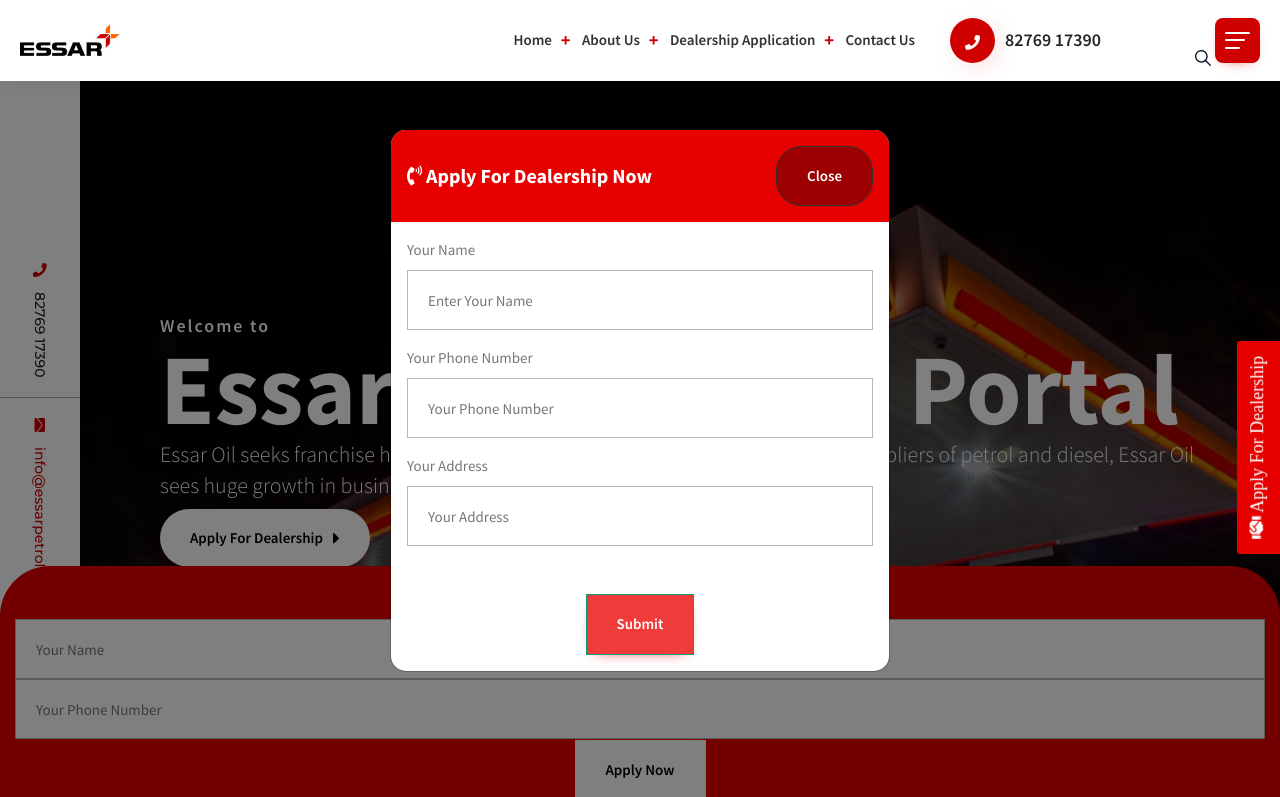
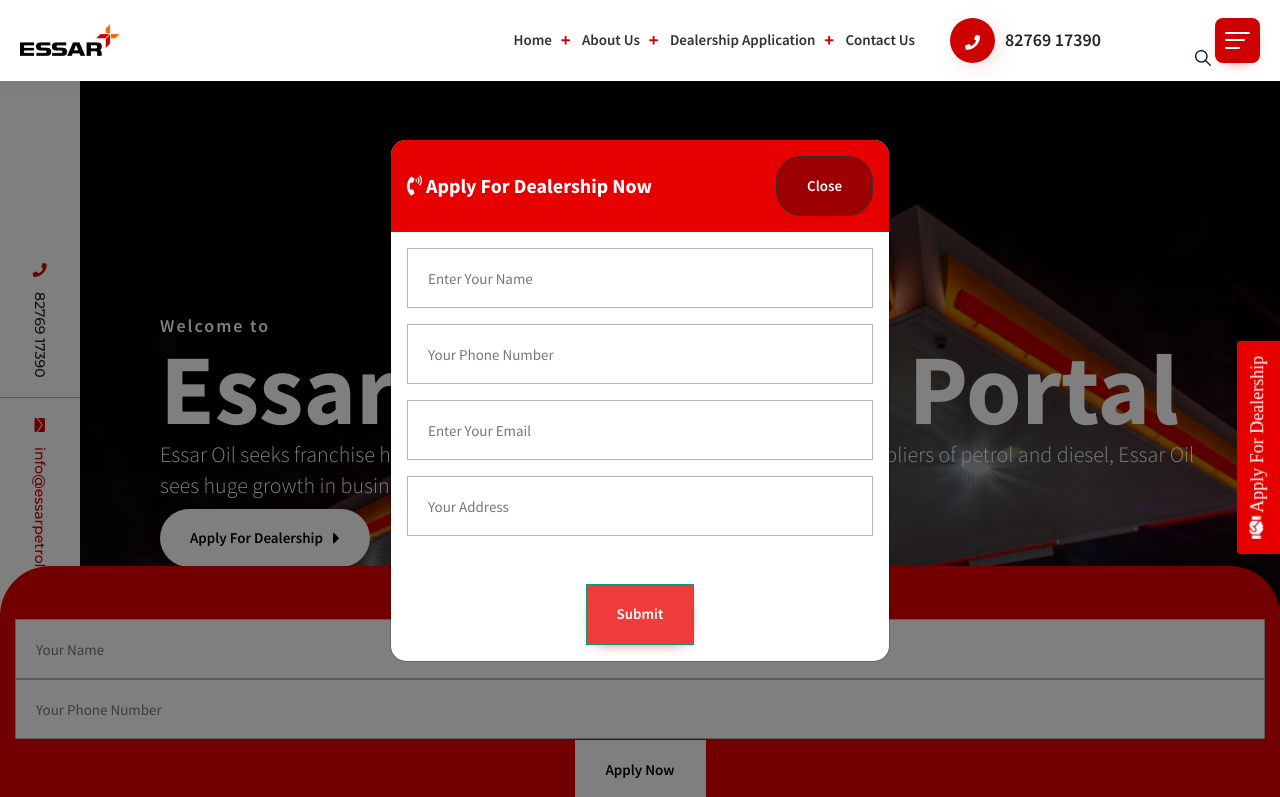
Before and after one commit to johnmatcheloa246543/johnmatcheloa246543.github.io, a plain HTML site: page index.html in a window 1280 px wide. Shown: the top 797 px of the page. Drawn offline with nearby package versions, Linux system fonts and the light colour scheme; a script that the page names is missing; files whose address does not match are found by name.

Commit message:
Update index.html

```diff
--- a/index.html
+++ b/index.html
@@ -67,16 +67,20 @@
 				  <div class="modal-body">
 					<div class="form-group">
 
-					  <label for="email1">Your Name</label>
+
 					  <input type="text" class="form-control" name="callback-form-name" id="name" placeholder="Enter Your Name" required>
 
 					</div>
 					<div class="form-group">
-					  <label for="phone">Your Phone Number</label>
+
 					  <input type="text" class="form-control" name="phone" id="phone" placeholder="Your Phone Number" title="Phone Number Is Invalid" pattern="[1-9]{1}[0-9]{9}" required>
 					</div>
+					  <div class="form-group">
+
+					  <input type="text" class="form-control" name="email" id="email" placeholder="Enter Your Email" required>
+					</div>
 					<div class="form-group">
-					  <label for="requirements">Your Address</label>
+
 					  <input type="text" class="form-control" name="requirements" id="requirements" placeholder="Your Address" required>
 					</div>
 
```
